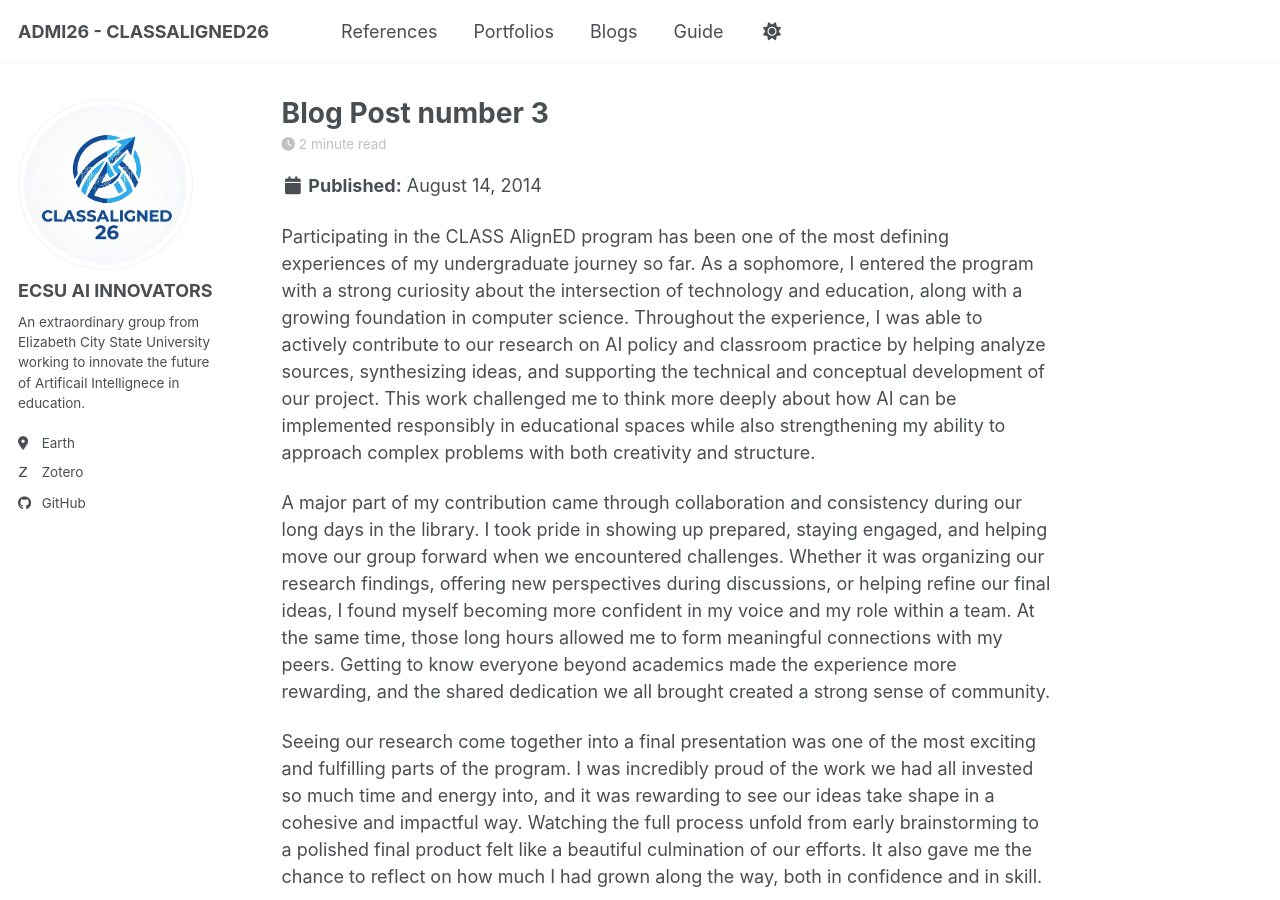
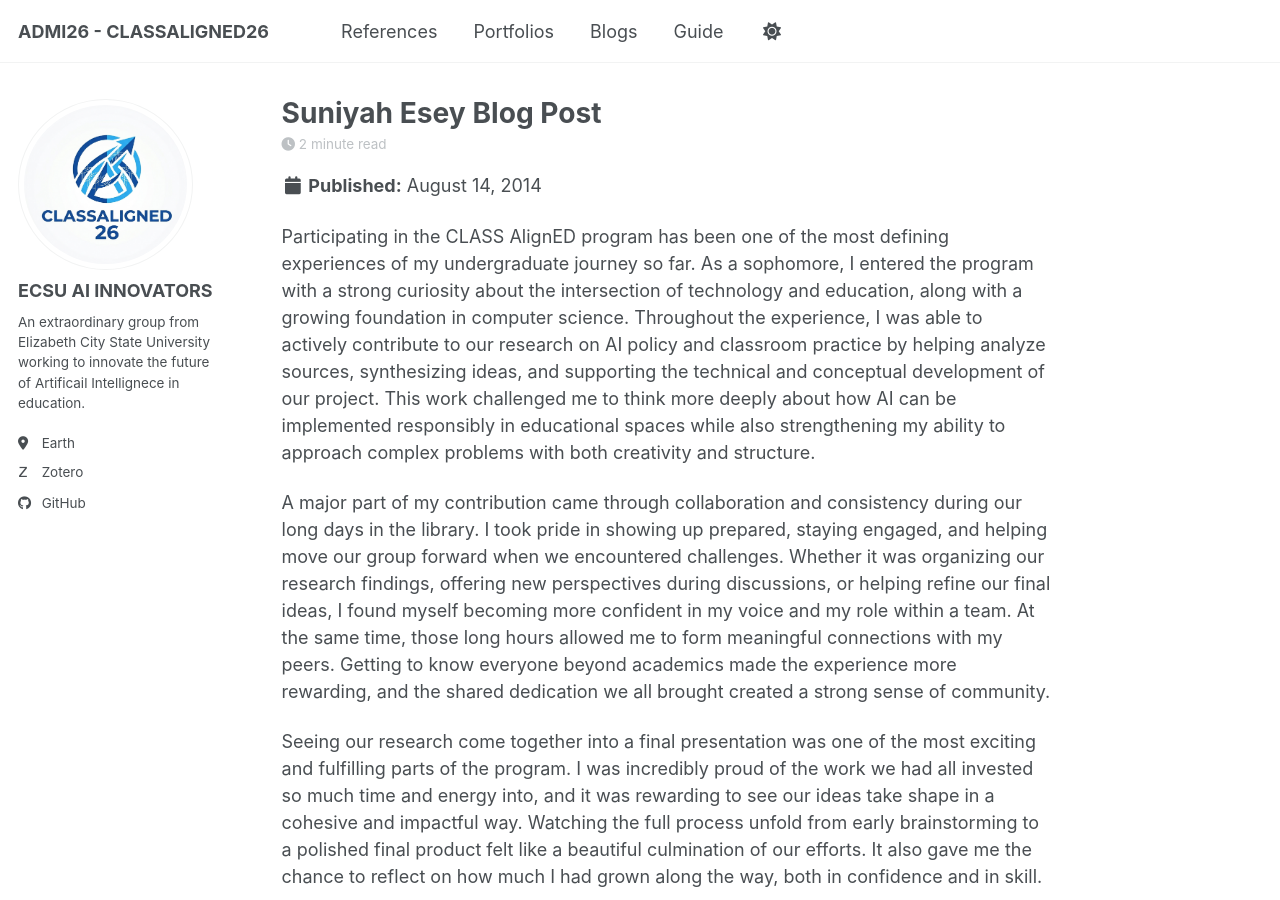
Before and after one commit to CLASSAligned/CLASSAligned.github.io, a Jekyll site: the page built from _posts/2014-08-14-Sunny-blog-post-3.md, in a window 1280 px wide and 900 px high. Built offline with Jekyll 4.4.1, drawn with Linux system fonts in a browser that asks for light colours; some web fonts are replaced; a script bundle is joined from its source files by our own code; library files that are not in the unit come from our copies.

Commit message:
Update 2014-08-14-Sunny-blog-post-3.md

```diff
--- a/_posts/2014-08-14-Sunny-blog-post-3.md
+++ b/_posts/2014-08-14-Sunny-blog-post-3.md
@@ -1,5 +1,5 @@
 ---
-title: 'Blog Post number 3'
+title: 'Suniyah Esey Blog Post'
 date: 2014-08-14
 permalink: /posts/2014/08/blog-post-3/
 tags:
```
